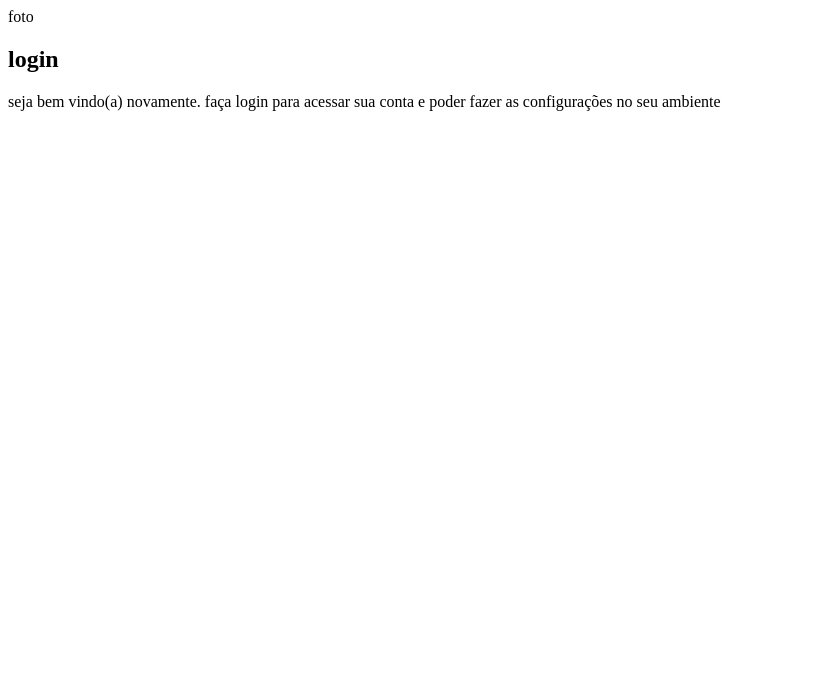
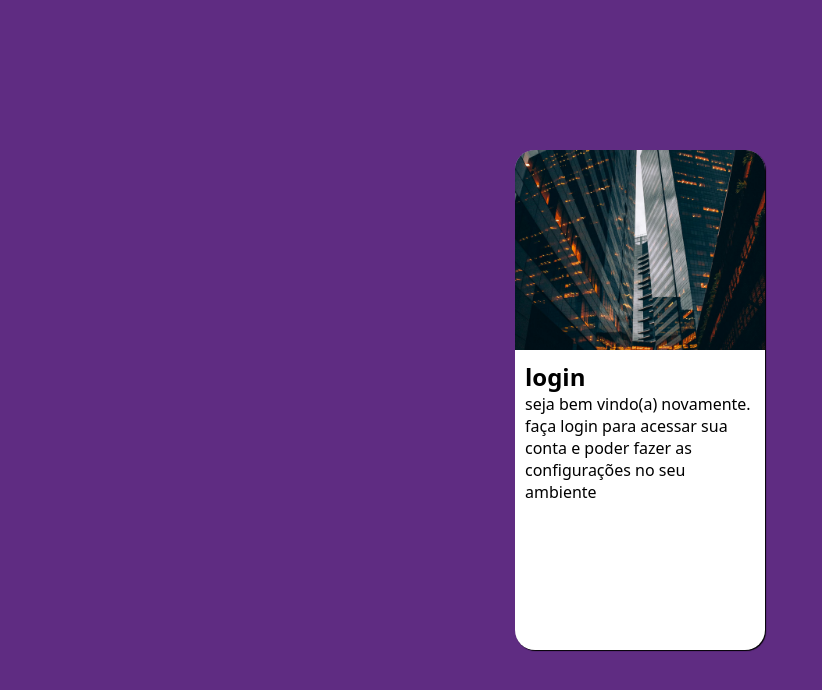
Before and after one commit to erickSM23/projeto-login, a plain HTML site: page index.html in a window 1280 px wide. Shown: the whole page, without its empty margins (0-822 px from the left). Drawn offline with Linux system fonts and the light colour scheme.

Commit message:
estrutura feita

```diff
--- a/estilos/style.css
+++ b/estilos/style.css
@@ -1 +1,45 @@
 @charset "UTF-8";
+
+* {
+    font-family: system-ui, -apple-system, BlinkMacSystemFont, 'Segoe UI', Roboto, Oxygen, Ubuntu, Cantarell, 'Open Sans', 'Helvetica Neue', sans-serif;
+    padding: 0px;
+    margin: 0px;
+    box-sizing: border-box;
+}
+
+html, body {
+    background-color: #5f2c82;
+    height: 100vh;
+    width: 100vw;
+}
+
+main {
+    width: 100vw;
+    height: 100vh;
+    position: relative;
+}
+
+section#login {
+    position: absolute;
+    top: 50%;
+    left: 50%;
+    transform: translate(-50%, -50%);
+    background-color: white;
+    width: 250px;
+    height: 500px;
+    border-radius: 20px;
+    overflow: hidden;
+    box-shadow: 1px 1px 1px black;
+}
+
+section#login > div#imagem {
+    background: #5f2c82 url("../imagens/pexels-dinnow-86001860-9444476.jpg") no-repeat center center;
+    background-size: cover;
+    height: 200px;
+    display: block;
+}
+
+section#login > div#formulario {
+    padding: 10px;
+    display: block;
+}
--- a/index.html
+++ b/index.html
@@ -4,13 +4,13 @@
     <meta charset="UTF-8">
     <meta name="viewport" content="width=device-width, initial-scale=1.0">
     <title>login</title>
-    <link rel="stylesheet" href="estilos/style.css">
+    <link rel="stylesheet" href="estilos/style.css" media="all">
 </head>
 <body>
     <main>
-        <section>
+        <section id="login">
             <div id="imagem">
-                foto
+
             </div>
             <div id="formulario">
                 <h1>login</h1>
```
